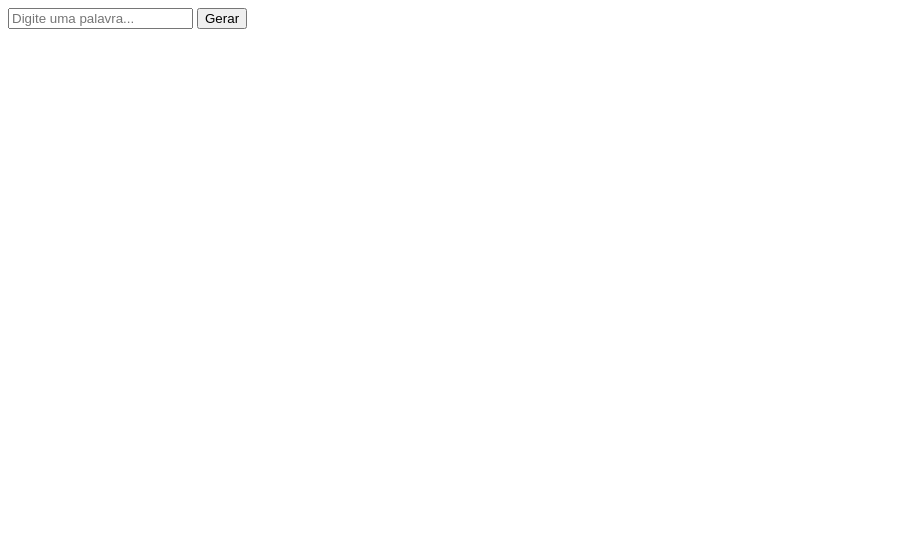
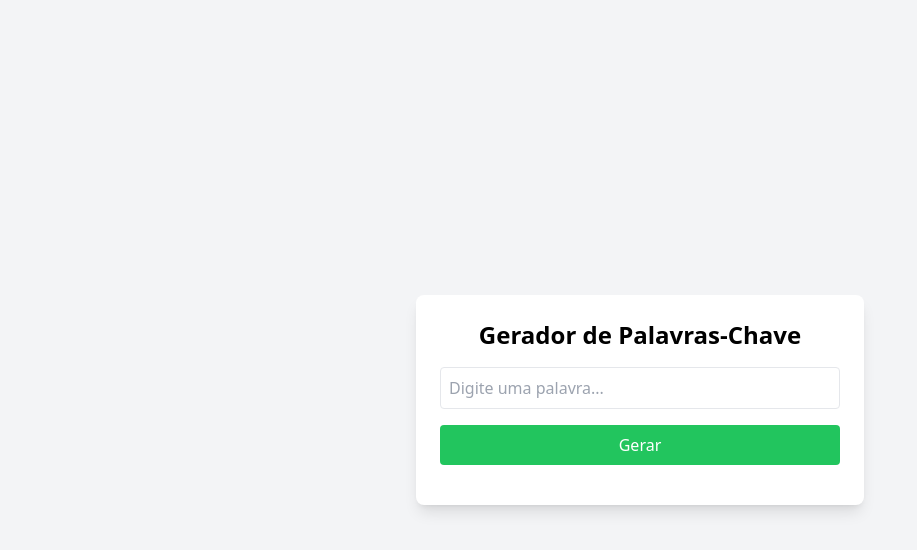
Before and after one commit to Lira00/Gerador-de-Palavras-Chave-para-SEO, a plain HTML site: page index.html in a window 1280 px wide. Shown: the whole page, without its empty margins (0-917 px from the left). Drawn offline with nearby package versions, Linux system fonts and the light colour scheme.

Commit message:
inclusão do adscript

```diff
--- a/index.html
+++ b/index.html
@@ -1,24 +1,47 @@
 <!DOCTYPE html>
-<html lang="en">
+<html lang="pt-BR">
   <head>
     <meta charset="UTF-8" />
     <meta name="viewport" content="width=device-width, initial-scale=1.0" />
-    <title>Document</title>
+    <title>Gerador de Palavras-Chave</title>
+    <script src="https://cdn.tailwindcss.com"></script>
+    <meta
+      name="description"
+      content="Gere palavras-chave para SEO. Ferramenta gratuita para otimizar seu site."
+    />
+    <meta name="keywords" content="gerador palavras-chave, seo, otimização" />
   </head>
-  <body>
-    <input id="keyword" placeholder="Digite uma palavra..." />
-    <button onclick="generate()">Gerar</button>
-    <ul id="suggestions"></ul>
+  <body class="bg-gray-100 flex items-center justify-center min-h-screen">
+    <div class="bg-white p-6 rounded-lg shadow-lg w-full max-w-md">
+      <h1 class="text-2xl font-bold mb-4 text-center">
+        Gerador de Palavras-Chave
+      </h1>
+      <input
+        id="keyword"
+        placeholder="Digite uma palavra..."
+        class="w-full p-2 mb-4 border rounded"
+      />
+      <button
+        onclick="generate()"
+        class="w-full bg-green-500 text-white p-2 rounded hover:bg-green-600"
+      >
+        Gerar
+      </button>
+      <ul id="suggestions" class="mt-4"></ul>
+    </div>
     <script>
       const keywords = {
         blog: ["blog para iniciantes", "dicas de blog", "criar blog"],
         web: ["desenvolvimento web", "design web", "web grátis"],
+        seo: ["otimização seo", "palavras-chave seo", "seo 2025"],
       };
       function generate() {
         const input = document.getElementById("keyword").value.toLowerCase();
         const suggestions = keywords[input] || ["Nenhuma sugestão"];
         const ul = document.getElementById("suggestions");
-        ul.innerHTML = suggestions.map((s) => `<li>${s}</li>`).join("");
+        ul.innerHTML = suggestions
+          .map((s) => `<li class="py-1">${s}</li>`)
+          .join("");
       }
     </script>
   </body>
```
